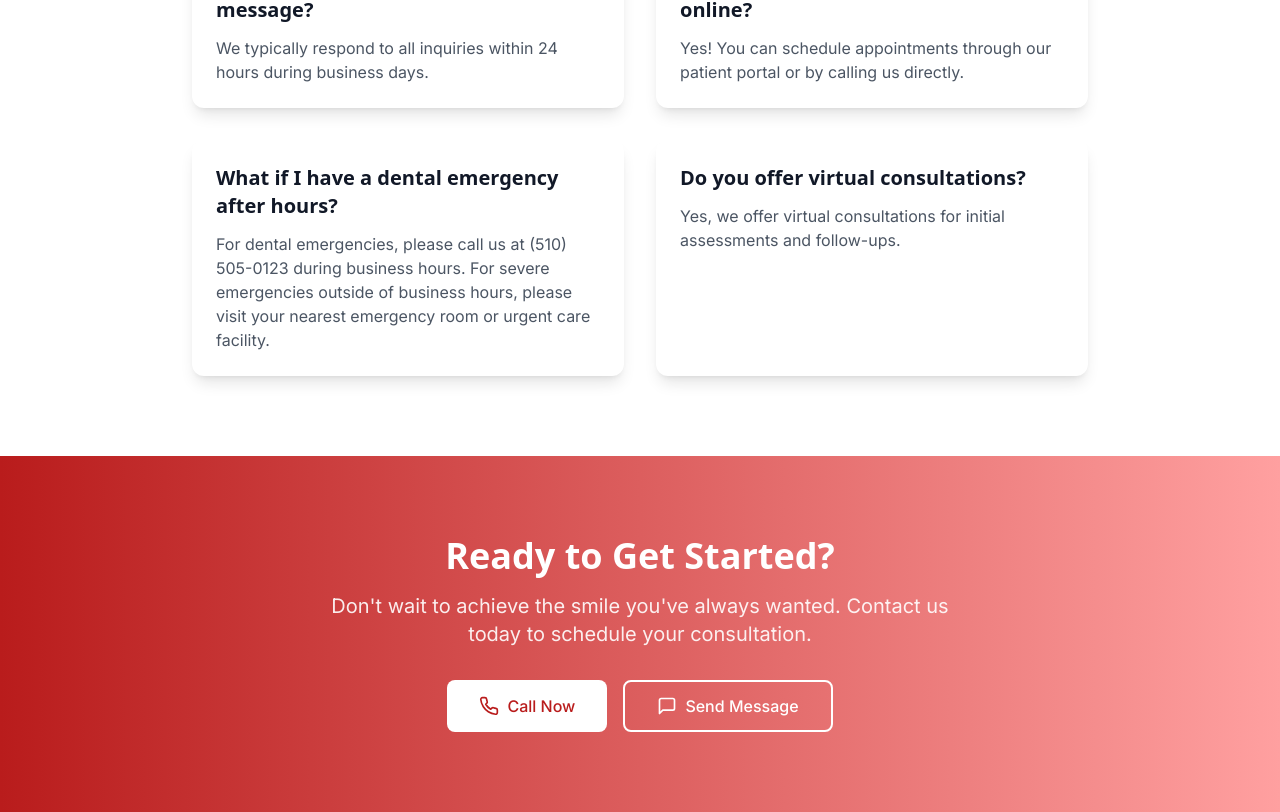
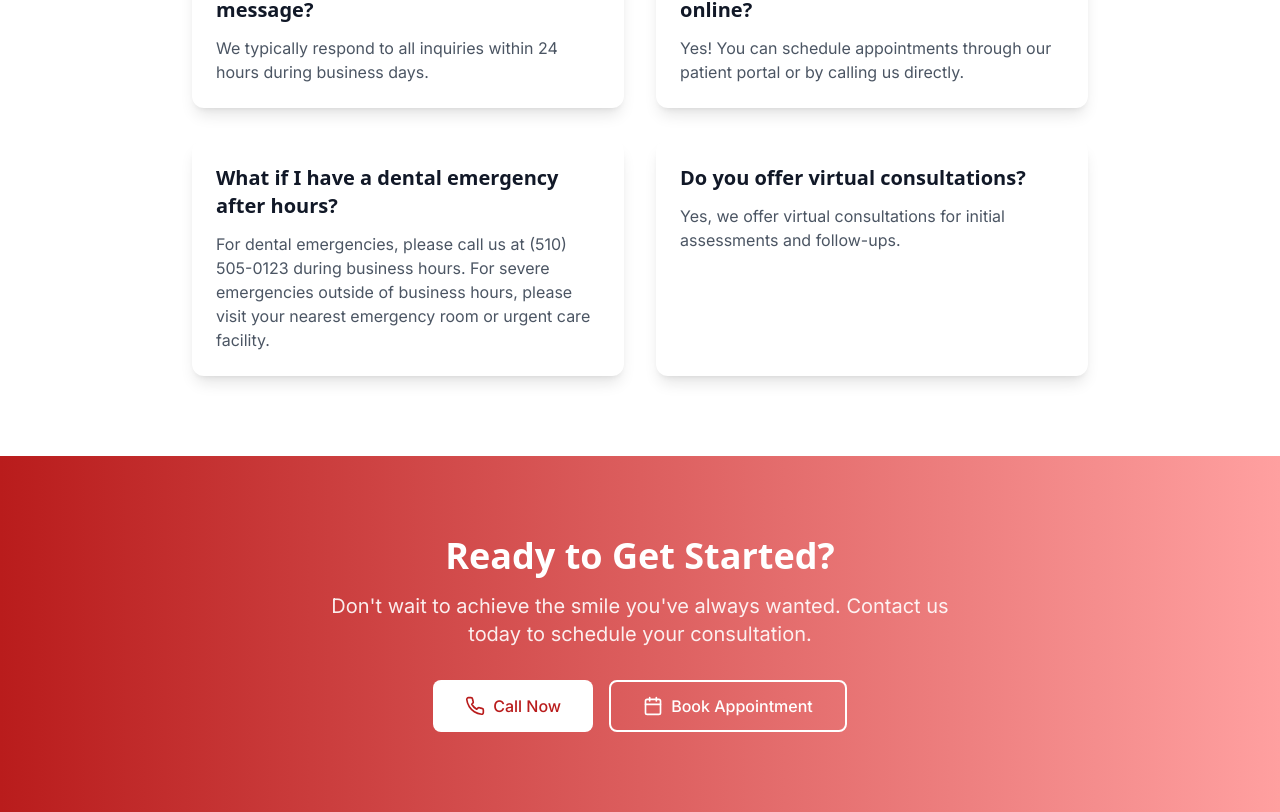
Before and after one commit to nikhil-s1nha/smzoWebsite, a Next.js app: page /contact in a window 1280 px wide. Shown: the part 1880-2692 px from the top of the page. Built offline with nearby package versions, Linux system fonts and the light colour scheme.

Commit message:
bottom of contact

```diff
--- a/app/contact/page.tsx
+++ b/app/contact/page.tsx
@@ -9,7 +9,8 @@ import {
   Mail,
   Send,
   CheckCircle,
-  MessageSquare
+  MessageSquare,
+  Calendar
 } from 'lucide-react'
 import Navigation from '@/components/Navigation'
 
@@ -458,6 +459,7 @@ export default function Contact() {
                 className="bg-white text-primary-600 font-medium py-3 px-8 rounded-lg hover:bg-gray-100 transition-colors duration-300 flex items-center justify-center"
                 whileHover={{ scale: 1.05 }}
                 whileTap={{ scale: 0.95 }}
+                onClick={() => window.open('tel:510-505-0123', '_self')}
               >
                 <Phone className="w-5 h-5 mr-2" />
                 Call Now
@@ -466,9 +468,10 @@ export default function Contact() {
                 className="border-2 border-white text-white font-medium py-3 px-8 rounded-lg hover:bg-white hover:text-primary-600 transition-colors duration-300 flex items-center justify-center"
                 whileHover={{ scale: 1.05 }}
                 whileTap={{ scale: 0.95 }}
+                onClick={() => window.open('https://www.patientviewer.com/?RSID=32343634&CID=30&C=1248', '_blank')}
               >
-                <MessageSquare className="w-5 h-5 mr-2" />
-                Send Message
+                <Calendar className="w-5 h-5 mr-2" />
+                Book Appointment
               </motion.button>
             </div>
           </motion.div>
```
